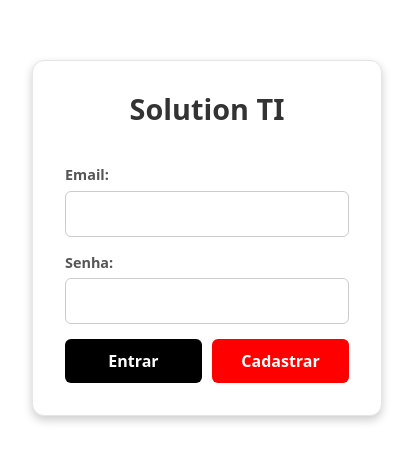
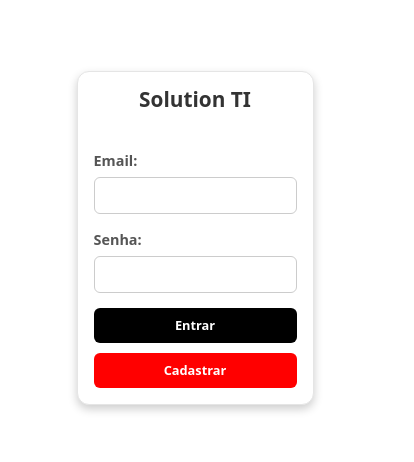
Before and after one commit to Ruanfonseca/ConsultaCep, a React (Vite) app in the folder frontend/: page /login in a window 390 px wide. Shown: the part 216-678 px from the top of the page, 414 px wide, since content can reach past the window. Built offline with nearby package versions, Linux system fonts and the light colour scheme.

Commit message:
corringindo responsividade do dialog com css e corrigindo a função que gera pdf

```diff
--- a/frontend/src/App.css
+++ b/frontend/src/App.css
@@ -212,3 +212,52 @@
 
 
 /*******/
+
+
+/***EnderecoPesquisa******************************/
+
+.dialog-content {
+  max-width: 900px;
+  width: 90%;
+  padding: 20px;
+  background-color: #fff;
+  color: #333;
+  border-radius: 8px;
+}
+
+.form-endereco {
+  display: flex;
+  flex-direction: column;
+  gap: 10px;
+}
+
+@media (min-width: 768px) {
+  .form-endereco {
+    flex-direction: row;
+    align-items: center;
+  }
+}
+
+.table-container {
+  width: 100%;
+  overflow-x: auto;
+  margin-top: 20px;
+}
+
+.table-endereco {
+  width: 100%;
+  border-collapse: collapse;
+}
+
+.table-endereco th,
+.table-endereco td {
+  padding: 8px;
+  text-align: left;
+  border-bottom: 1px solid #ccc;
+}
+
+.table-endereco th {
+  background-color: #f5f5f5;
+  color: #333;
+}
+/***/
--- a/frontend/src/pages/Cadastro/Cadastro.css
+++ b/frontend/src/pages/Cadastro/Cadastro.css
@@ -51,10 +51,9 @@
     margin-bottom: 10px;
 }
 
-/* Botões com fundo preto e vermelho */
 .cadastro-button {
     padding: 10px;
-    background: #000; /* Fundo preto */
+    background: #000;
     color: white;
     border: none;
     border-radius: 6px;
@@ -65,13 +64,13 @@
 }
 
 .cadastro-button:hover {
-    background: #444; /* Cor de fundo preta mais suave para o hover */
+    background: #444;
 }
 
-/* Botão de 'Cadastrar' em vermelho */
+
 .register-button {
     padding: 10px;
-    background: #e74c3c; /* Fundo vermelho */
+    background: #e74c3c;
     color: white;
     border: none;
     border-radius: 6px;
@@ -82,5 +81,47 @@
 }
 
 .register-button:hover {
-    background: #c0392b; /* Cor de fundo vermelha mais suave para o hover */
+    background: #c0392b;
 }
+
+/* Responsividade */
+@media (max-width: 768px) {
+    .cadastro-card {
+        width: 90%;
+        padding: 1.5rem;
+    }
+
+    .cadastro-title {
+        font-size: 1.5rem;
+    }
+
+    .cadastro-input {
+        font-size: 0.9rem;
+    }
+
+    .cadastro-button, .register-button {
+        font-size: 0.9rem;
+        padding: 8px;
+    }
+}
+
+@media (max-width: 480px) {
+    .cadastro-card {
+        width: 100%;
+        padding: 1rem;
+    }
+
+    .cadastro-title {
+        font-size: 1.3rem;
+    }
+
+    .cadastro-input {
+        font-size: 0.8rem;
+        padding: 8px;
+    }
+
+    .cadastro-button, .register-button {
+        font-size: 0.8rem;
+        padding: 8px;
+    }
+}
--- a/frontend/src/pages/Cadastro/Cadastro.tsx
+++ b/frontend/src/pages/Cadastro/Cadastro.tsx
@@ -9,6 +9,7 @@ export default function Cadastro() {
     const [senha, setSenha] = useState<string>('');
     const [confirmPassword, setConfirmPassword] = useState<string>('');
     const [error, setError] = useState<string>('');
+    const [loading, setLoading] = useState<boolean>(false);
     const navigate = useNavigate();
     const { mutate: cadastrar } = useCadastro();
 
@@ -20,14 +21,17 @@ export default function Cadastro() {
             return;
         }
 
+        setLoading(true);
         cadastrar(
             { email, senha },
             {
                 onSuccess: () => {
+                    setLoading(false);
                     alert('Cadastro realizado com sucesso!');
                     navigate('/login');
                 },
                 onError: () => {
+                    setLoading(false);
                     setError('Erro ao cadastrar. Tente novamente.');
                 },
             }
@@ -64,7 +68,9 @@ export default function Cadastro() {
                         required
                     />
                     {error && <p className="cadastro-error">{error}</p>}
-                    <button className="cadastro-button" type="submit">Cadastrar</button>
+                    <button className="cadastro-button" type="submit" disabled={loading}>
+                        {loading ? "Cadastrando..." : "Cadastrar"}
+                    </button>
                 </form>
             </Card>
         </div>
--- a/frontend/src/pages/EnderecoLista.tsx
+++ b/frontend/src/pages/EnderecoLista.tsx
@@ -41,19 +41,19 @@ export function EnderecoLista({ onEnderecoUpdated }: EnderecoListProps) {
                 `   Cidade: ${addr.cidade} - ${addr.estado}\n` +
                 `   CEP: ${addr.cep}\n`,
                 10,
-                20 + index * 30 // Ajusta a posição para evitar sobreposição
+                20 + index * 50
             );
         });
-
         doc.save("enderecos.pdf");
     };
 
     return (
         <Card className="w-full max-w-lg sm:max-w-xl md:max-w-2xl lg:max-w-4xl mx-auto my-2">
             <CardContent className="p-4">
-                <h2 className="text-lg sm:text-xl font-bold mb-4 text-left">
+                <h2 className="text-lg sm:text-xl font-bold mb-4 text-center">
                     Endereços Salvos
                 </h2>
+
 
                 {enderecos.length > 0 ? (
                     enderecos.map((addr) => (
--- a/frontend/src/pages/EnderecoPesquisa.tsx
+++ b/frontend/src/pages/EnderecoPesquisa.tsx
@@ -1,18 +1,23 @@
 "use client";
 
 import { useForm } from "react-hook-form";
+import '../App.css';
 import { Button } from "../components/ui/button";
-import { Dialog, DialogContent, DialogHeader, DialogTitle, DialogTrigger } from "../components/ui/dialog";
+import {
+    Dialog,
+    DialogContent,
+    DialogHeader,
+    DialogTitle,
+    DialogTrigger,
+} from "../components/ui/dialog";
 import { Input } from "../components/ui/input";
-import { Table, TableBody, TableCell, TableHead, TableHeader, TableRow } from "../components/ui/table";
 import { usePesquisaEndereco } from "../hook/hook";
 import { Endereco } from "../types/types";
 import { aplicarMascara } from "../util/util";
 
-
 export default function EnderecoPesquisa() {
     const { register, handleSubmit, watch, setValue } = useForm();
-    const search = watch("search", ""); // Captura o valor do input
+    const search = watch("search", "");
     const { data, isLoading, error, refetch } = usePesquisaEndereco(search);
 
     const onSubmit = () => refetch();
@@ -28,49 +33,61 @@ export default function EnderecoPesquisa() {
             <DialogTrigger asChild>
                 <Button variant="default">Pesquisar</Button>
             </DialogTrigger>
-            <DialogContent className="max-w-4xl">
+
+            <DialogContent className="dialog-content">
                 <DialogHeader>
                     <DialogTitle>Pesquisar Endereço</DialogTitle>
-
                 </DialogHeader>
 
-                <form onSubmit={handleSubmit(onSubmit)} className="flex gap-2">
-                    <Input placeholder="Nome, CPF ou CEP" {...register("search")} onChange={handleInputChange} />
-                    <Button type="submit" disabled={isLoading}>Buscar</Button>
+                <form onSubmit={handleSubmit(onSubmit)} className="form-endereco">
+                    <Input
+                        placeholder="Nome, CPF ou CEP"
+                        {...register("search")}
+                        onChange={handleInputChange}
+                    />
+                    <Button type="submit" disabled={isLoading}>
+                        Buscar
+                    </Button>
                 </form>
 
-                {isLoading && <p className="text-gray-500 text-center">Carregando...</p>}
-                {error && <p className="text-red-500 text-center">{(error as Error).message}</p>}
+                {isLoading && <p className="text-gray-500 text-center mt-4">Carregando...</p>}
+                {error && (
+                    <p className="text-red-500 text-center mt-4">
+                        {(error as Error).message}
+                    </p>
+                )}
 
                 {data && data.length > 0 ? (
-                    <Table>
-                        <TableHeader>
-                            <TableRow>
-                                <TableHead>Nome</TableHead>
-                                <TableHead>CPF</TableHead>
-                                <TableHead>CEP</TableHead>
-                                <TableHead>Rua</TableHead>
-                                <TableHead>Bairro</TableHead>
-                                <TableHead>Cidade</TableHead>
-                                <TableHead>Estado</TableHead>
-                            </TableRow>
-                        </TableHeader>
-                        <TableBody>
-                            {data.map((endereco: Endereco) => (
-                                <TableRow key={endereco.id}>
-                                    <TableCell>{endereco.nome}</TableCell>
-                                    <TableCell>{endereco.cpf}</TableCell>
-                                    <TableCell>{endereco.cep}</TableCell>
-                                    <TableCell>{endereco.rua}</TableCell>
-                                    <TableCell>{endereco.bairro}</TableCell>
-                                    <TableCell>{endereco.cidade}</TableCell>
-                                    <TableCell>{endereco.estado}</TableCell>
-                                </TableRow>
-                            ))}
-                        </TableBody>
-                    </Table>
+                    <div className="table-container">
+                        <table className="table-endereco">
+                            <thead>
+                                <tr>
+                                    <th>Nome</th>
+                                    <th>CPF</th>
+                                    <th>CEP</th>
+                                    <th>Rua</th>
+                                    <th>Bairro</th>
+                                    <th>Cidade</th>
+                                    <th>Estado</th>
+                                </tr>
+                            </thead>
+                            <tbody>
+                                {data.map((endereco: Endereco) => (
+                                    <tr key={endereco.id}>
+                                        <td>{endereco.nome}</td>
+                                        <td>{endereco.cpf}</td>
+                                        <td>{endereco.cep}</td>
+                                        <td>{endereco.rua}</td>
+                                        <td>{endereco.bairro}</td>
+                                        <td>{endereco.cidade}</td>
+                                        <td>{endereco.estado}</td>
+                                    </tr>
+                                ))}
+                            </tbody>
+                        </table>
+                    </div>
                 ) : (
-                    <p className="text-center text-gray-500">Nenhum resultado encontrado.</p>
+                    <p className="text-center text-gray-500 mt-4">Nenhum resultado encontrado.</p>
                 )}
             </DialogContent>
         </Dialog>
--- a/frontend/src/pages/Login/Login.css
+++ b/frontend/src/pages/Login/Login.css
@@ -5,11 +5,11 @@
     justify-content: center;
     align-items: center;
     height: 100vh;
-    background: #f4f4f4; /* Fundo cinza claro */
+    background: #f4f4f4;
 }
 
 .no-bg {
-    background: none; /* Remove o fundo roxo */
+    background: none;
 }
 
 .login-card {
@@ -87,3 +87,49 @@
 .red:hover {
     background: darkred;
 }
+
+/* Responsividade */
+@media (max-width: 768px) {
+    .login-card {
+        width: 90%;
+        padding: 1.5rem;
+    }
+
+    .login-title {
+        font-size: 1.5rem;
+    }
+
+    .login-input {
+        font-size: 0.9rem;
+    }
+
+    .login-button, .register-button {
+        font-size: 0.9rem;
+        padding: 8px;
+    }
+}
+
+@media (max-width: 480px) {
+    .login-card {
+        width: 100%;
+        padding: 1rem;
+    }
+
+    .login-title {
+        font-size: 1.3rem;
+    }
+
+    .login-input {
+        font-size: 0.8rem;
+        padding: 8px;
+    }
+
+    .login-buttons {
+        flex-direction: column;
+    }
+
+    .login-button, .register-button {
+        font-size: 0.8rem;
+        padding: 8px;
+    }
+}
--- a/frontend/src/pages/Login/login.tsx
+++ b/frontend/src/pages/Login/login.tsx
@@ -11,20 +11,24 @@ interface LoginProps {
 export default function Login({ onLogin }: LoginProps) {
     const [email, setEmail] = useState<string>('');
     const [senha, setSenha] = useState<string>('');
+    const [loading, setLoading] = useState<boolean>(false);
     const navigate = useNavigate();
     const { mutate: login } = useLogin();
 
     const handleSubmit = (event: React.FormEvent) => {
         event.preventDefault();
+        setLoading(true);
 
         login(
             { email, senha },
             {
                 onSuccess: (data) => {
+                    setLoading(false);
                     onLogin();
                     navigate("/home");
                 },
                 onError: () => {
+                    setLoading(false);
                     alert("Credenciais inválidas");
                 },
             }
@@ -45,11 +49,14 @@ export default function Login({ onLogin }: LoginProps) {
                     <label className="login-label">Senha:</label>
                     <input className="login-input" type="password" value={senha} onChange={(e) => setSenha(e.target.value)} required />
                     <div className="login-buttons">
-                        <button className="login-button black" type="submit">Entrar</button>
+                        <button className="login-button black" type="submit" disabled={loading}>
+                            {loading ? "Entrando..." : "Entrar"}
+                        </button>
                         <button
                             className="register-button red"
                             type="button"
                             onClick={handleRegisterClick}
+                            disabled={loading}
                         >
                             Cadastrar
                         </button>
```
